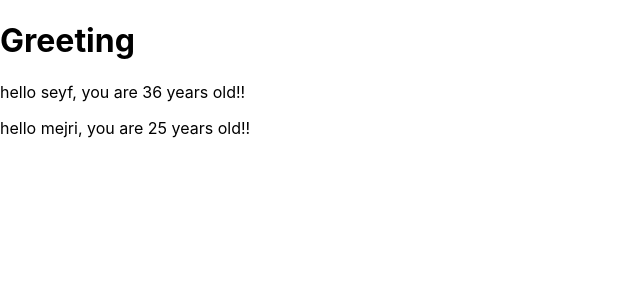
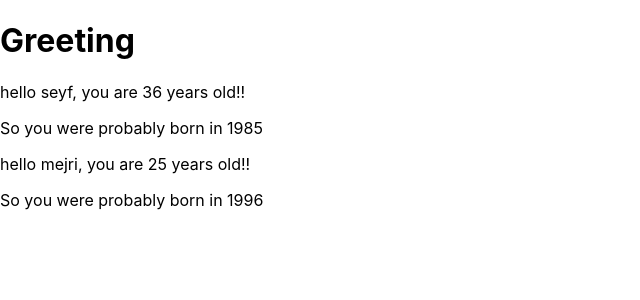
Before and after one commit to azzouz-ichrak/demo_react, a React (Create React App) app: page / in a window 1280 px wide. Shown: the top 300 px of the page, without its empty margins (0-640 px from the left). Built offline with nearby package versions, Linux system fonts and the light colour scheme.

Commit message:
Component helper functions

```diff
--- a/src/App.js
+++ b/src/App.js
@@ -2,9 +2,15 @@
 
 
 const Hello = (props) =>{
+  const bornYear = () => {
+    const yearNow = new Date().getFullYear()
+    // console.log("yearNow", yearNow);
+    return yearNow - props.age
+  }
   return(
     <div>
       <p>hello {props.name}, you are {props.age} years old!!</p>
+      <p>So you were probably born in {bornYear()}</p>
     </div>
   )
 }
```
